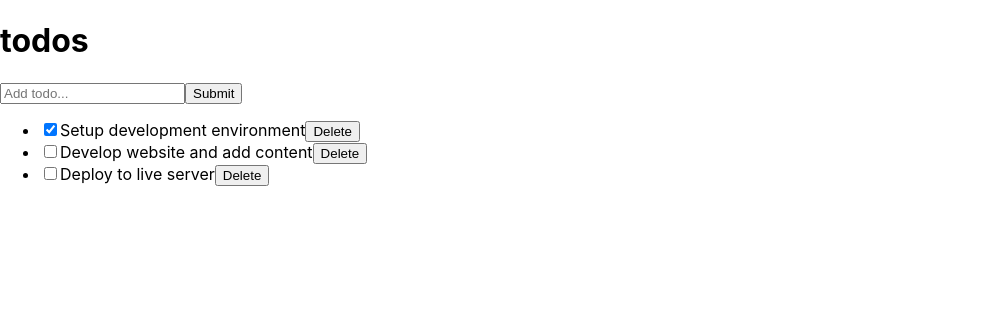
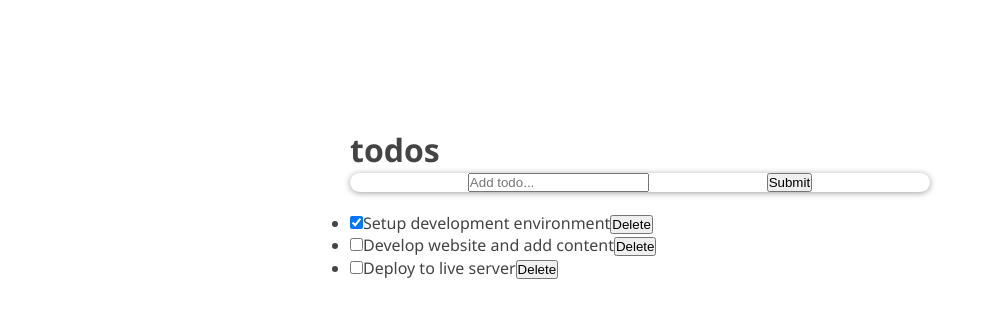
Before and after one commit to Thermiee/Microverse-Todo, a React (Create React App) app: page / in a window 1280 px wide. Shown: the top 318 px of the page, without its empty margins (0-996 px from the left). Built offline with nearby package versions, Linux system fonts and the light colour scheme.

Commit message:
Validating the Form Submission

```diff
--- a/src/App.css
+++ b/src/App.css
@@ -1,38 +1,13 @@
-.App {
-  text-align: center;
+* {
+  box-sizing: border-box;
+  margin: 0;
+  padding: 0;
 }
 
-.App-logo {
-  height: 40vmin;
-  pointer-events: none;
+body {
+  font-family: "Segoe UI", Arial, sans-serif;
+  line-height: 1.4;
+  color: #444;
+  background: #fff;
+  height: 100vh;
 }
-
-@media (prefers-reduced-motion: no-preference) {
-  .App-logo {
-    animation: App-logo-spin infinite 20s linear;
-  }
-}
-
-.App-header {
-  background-color: #282c34;
-  min-height: 100vh;
-  display: flex;
-  flex-direction: column;
-  align-items: center;
-  justify-content: center;
-  font-size: calc(10px + 2vmin);
-  color: white;
-}
-
-.App-link {
-  color: #61dafb;
-}
-
-@keyframes App-logo-spin {
-  from {
-    transform: rotate(0deg);
-  }
-  to {
-    transform: rotate(360deg);
-  }
-}
--- a/src/components/InputTodo.js
+++ b/src/components/InputTodo.js
@@ -11,16 +11,20 @@
   }
 
   handleSubmit = e => {
-    e.preventDefault();
-    this.props.addTodoProps(this.state.title);
-    this.setState({
-      title: ""
-    });
-  };
+    e.preventDefault()
+    if (this.state.title.trim()) {
+      this.props.addTodoProps(this.state.title)
+      this.setState({
+        title: "",
+      })
+    } else {
+      alert("Please write item")
+    }
+  }
 
   render() {
     return (
-        <form onSubmit={this.handleSubmit}>
+        <form onSubmit={this.handleSubmit} className="form-container">
         <input
           type="text"
           placeholder="Add todo..."
--- a/src/components/TodoContainer.js
+++ b/src/components/TodoContainer.js
@@ -63,14 +63,16 @@
   render() {
 
     return (
-        <div>
+        <div className="container">
+        <div className="inner">
       <Header />
       <InputTodo addTodoProps={this.addTodoItem} />
       <TodosList todos={this.state.todos}
        handleChangeProps={this.handleChange}
        deleteTodoProps={this.delTodo} />
     </div>
+    </div>
     )
   }
 }
-export default TodoContainer
+export default TodoContainer;
--- a/src/index.css
+++ b/src/index.css
@@ -1,13 +1,65 @@
-body {
+* {
+  box-sizing: border-box;
   margin: 0;
-  font-family: -apple-system, BlinkMacSystemFont, 'Segoe UI', 'Roboto', 'Oxygen',
-    'Ubuntu', 'Cantarell', 'Fira Sans', 'Droid Sans', 'Helvetica Neue',
-    sans-serif;
-  -webkit-font-smoothing: antialiased;
-  -moz-osx-font-smoothing: grayscale;
+  padding: 0;
 }
 
-code {
-  font-family: source-code-pro, Menlo, Monaco, Consolas, 'Courier New',
-    monospace;
+body {
+  font-family: "Segoe UI", Arial, sans-serif;
+  line-height: 1.4;
+  color: #444;
+  background: #fff;
+  height: 100vh;
 }
+
+.container {
+  display: flex;
+  flex-direction: column;
+  justify-content: center;
+  align-items: center;
+  max-width: 600px;
+  margin: 0 auto;
+}
+
+.inner {
+  width: 100%;
+  padding: 8rem 10px 4rem;
+}
+
+.form-container {
+  width: 100%;
+  margin-bottom: 20px;
+  display: flex;
+  border-radius: calc(0.5 * 100px);
+  box-shadow: 0 1px 6px 0 rgba(0, 0, 0, 0.38);
+  justify-content: space-evenly;
+}
+
+.input-text {
+  font-size: 1rem;
+  font-weight: 400;
+  width: 85%;
+  padding-right: 5px;
+  padding-left: 10px;
+  border-radius: calc(0.5 * 100px);
+}
+
+.input-text::placeholder {
+  color: #000;
+}
+
+.input-submit {
+  background: transparent;
+  color: #5b5b5b;
+  text-transform: capitalize;
+  cursor: pointer;
+  font-weight: 600;
+  margin-right: 10px;
+}
+
+.input-text,
+.input-submit {
+  height: 45px;
+  outline: none;
+  border: none;
+}
```
Also changed, not shown: src/App.js (deleted, +0 -25 lines), src/logo.svg (deleted).
